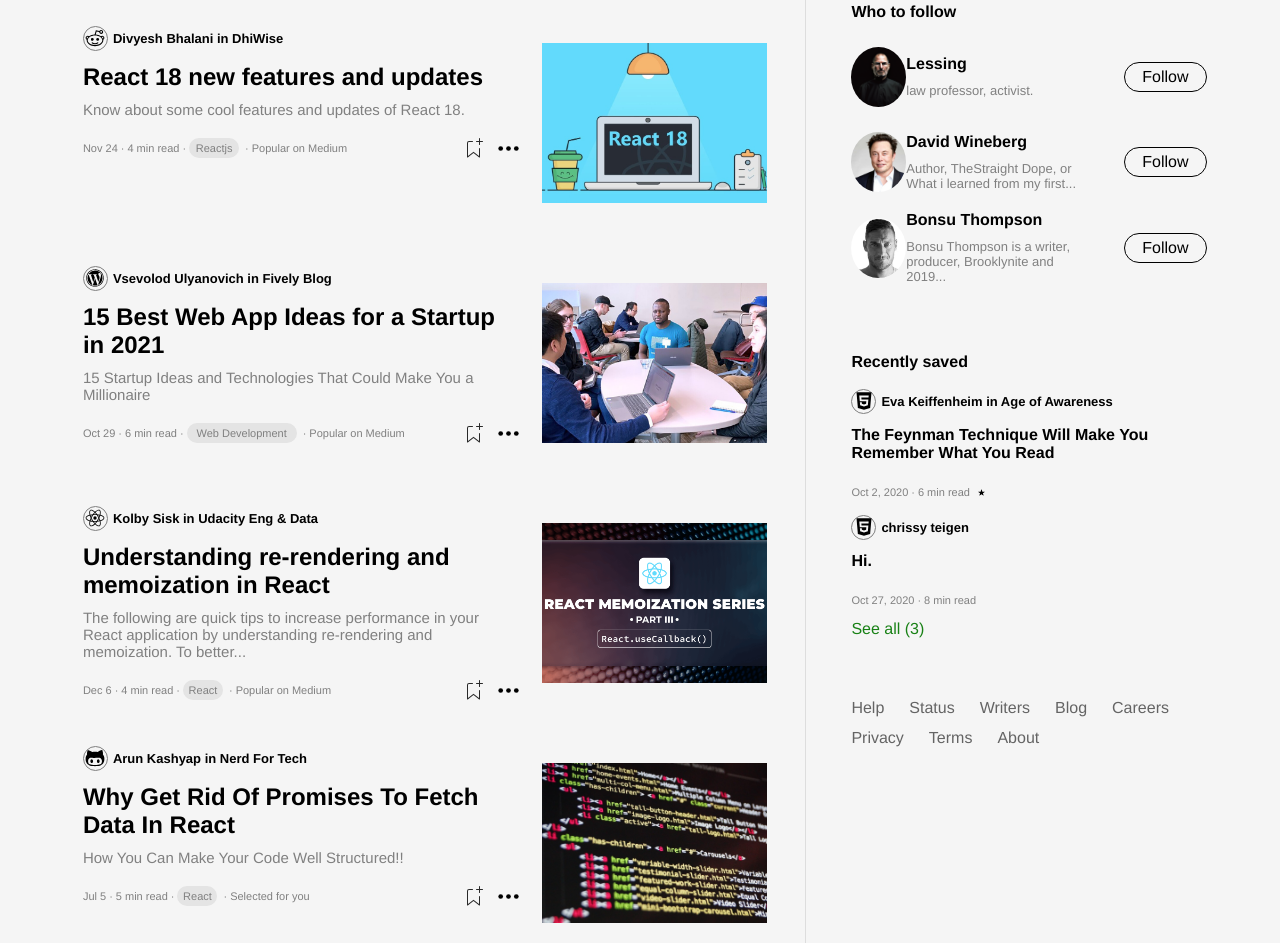
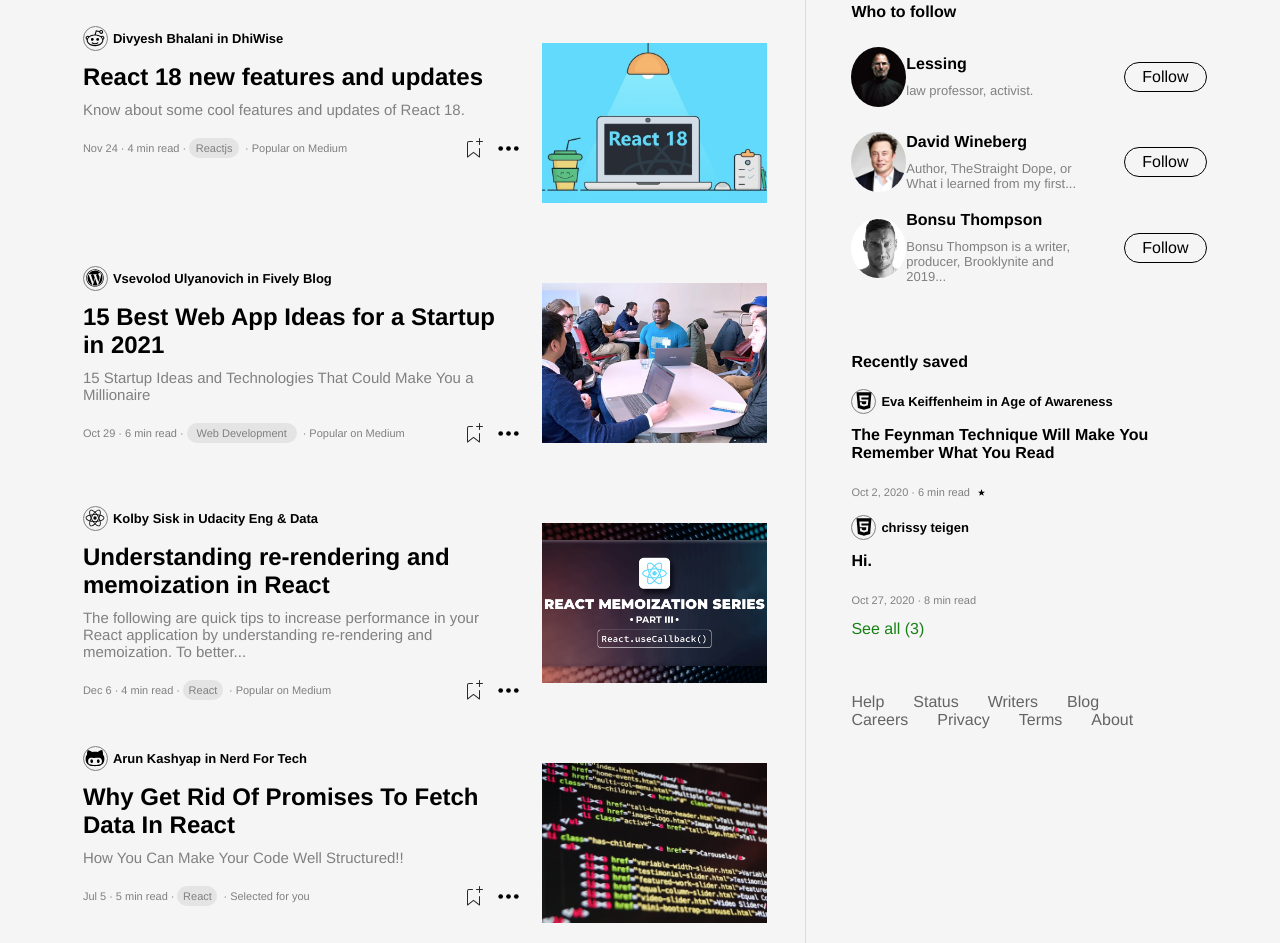
Before and after one commit to Sliww/Esercizio-Medium, a plain HTML site: page index.html in a window 1280 px wide. Shown: the part 657-1600 px from the top of the page. Drawn offline with Linux system fonts and the light colour scheme.

Commit message:
Add files via upload
Aggiustamenti fine esercizio

```diff
--- a/index.html
+++ b/index.html
@@ -396,14 +396,32 @@
                 </div>
     <!--FOOTER CONTENUTO NELLA SECONDA SEZIONE-->
                 <footer>
+                    <ul>
+                        <li>
                             <a href="">Help</a>
+                        </li>
+                        <li>
                             <a href="">Status</a>
+                        </li>
+                        <li>
                             <a href="">Writers</a>
+                        </li>
+                        <li>
                             <a href="">Blog</a>
+                        </li>
+                        <li>
                             <a href="">Careers</a>
+                        </li>
+                        <li>
                             <a href="">Privacy</a>
+                        </li>
+                        <li>
                             <a href="">Terms</a>
+                        </li>
+                        <li>
                             <a href="">About</a>
+                        </li>
+                    </ul>
                 </footer>
             </div>
         </section>
--- a/style.css
+++ b/style.css
@@ -1,3 +1,14 @@
+/*
+
+INDICE
+
+00 - Header
+01 - Main + struttura 2 sezioni
+02 - Sezione 1 sinistra Articoli
+03 - Sezione 2 destra
+04 - Footer
+*/
+
 * {
     margin:0;
     box-sizing: border-box;
@@ -68,10 +79,18 @@ span, h2, p, h3, a {
     width: 25px;
 }
 
+/*
+01 - Main
+*/
+
 main {
     display: flex;
     background-color: #f5f5f5;
 }
+
+/*
+02 - Sezione 1 sinistra Articoli
+*/
 
 .prima-sezione {
     border-right: 1px solid #DDDDDD;
@@ -87,6 +106,7 @@ main {
     display: flex;
     justify-content: flex-start;
 }
+
 
 .content-1 {
     width: 85%;
@@ -236,6 +256,9 @@ p {
     margin-right: 3px;
 }
 
+/*
+03 - Sezione 2 destra
+*/
 .connect {
     border-bottom: 1px solid #DDDDDD;
     height: 280px;
@@ -436,18 +459,28 @@ h3 {
     text-decoration: none;
 }
 
+/*
+04 - Footer
+*/
+
 footer {
 
     height: 60px;
     margin-top:20px;
-    display: flex;
-    flex-wrap: wrap;
-    align-items: center;
 }
 
-footer a {
+footer ul a {
     text-decoration: none;
     color: rgb(100, 100, 100);
     margin-right: 25px;
+}
 
+footer li {
+    list-style: none;
+    display: inline;
+    margin-bottom: 20px;
 }
+
+ul {
+    padding-left: 0;
+}
```
Lines whose indentation alone changed are shown as unchanged.
